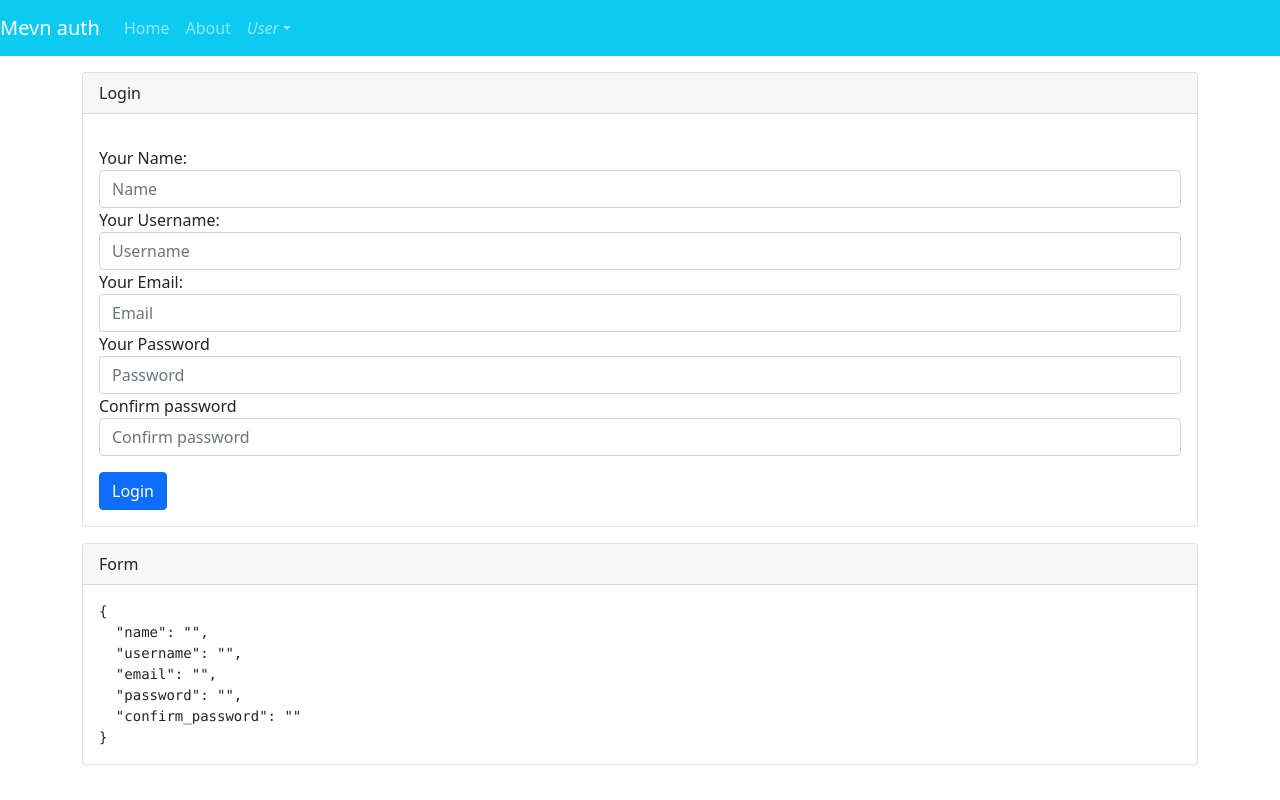
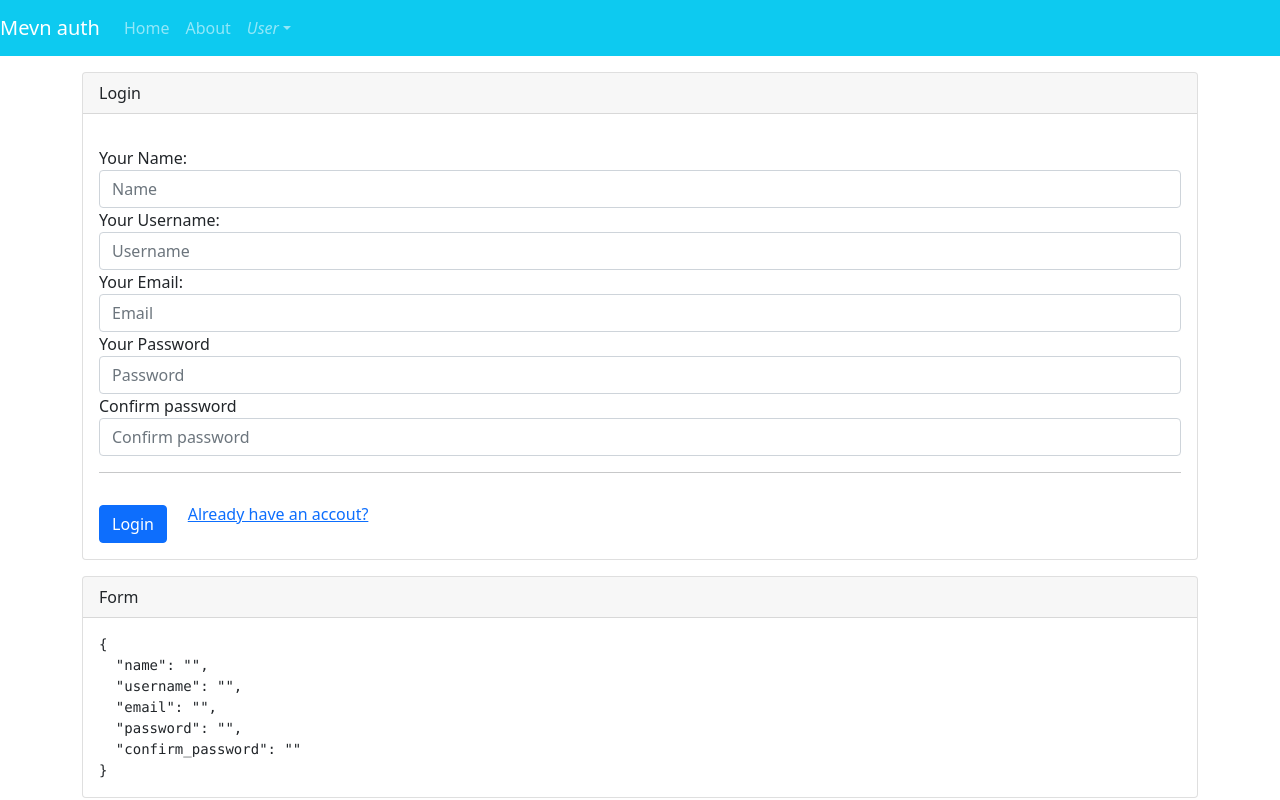
Before and after one commit to jfkeci/mevn-auth, a Vue app in the folder client/: page /register in a window 1280 px wide. Built offline with nearby package versions, Linux system fonts and the light colour scheme.

Commit message:
chore: implement messages in Register component

```diff
--- a/client/src/views/Register.vue
+++ b/client/src/views/Register.vue
@@ -68,7 +68,13 @@
           ></b-form-input>
         </b-form-group>
 
+        <hr />
+
+        <Messages :messages="messages" />
+
         <b-button type="submit" class="mt-3" variant="primary">Login</b-button>
+        &nbsp;&nbsp;&nbsp;
+        <router-link to="/login">Already have an accout?</router-link>
       </b-form>
     </b-card>
     <b-card class="mt-3" header="Form">
@@ -78,6 +84,8 @@
 </template>
 
 <script>
+import Messages from "../components/Messages.vue";
+
 export default {
   name: "Login",
   data() {
@@ -89,7 +97,11 @@ export default {
         password: "",
         confirm_password: "",
       },
+      messages: [],
     };
+  },
+  components: {
+    Messages,
   },
   methods: {
     onSubmit() {},
```
